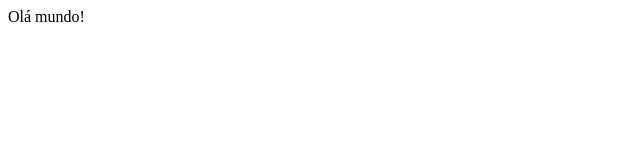
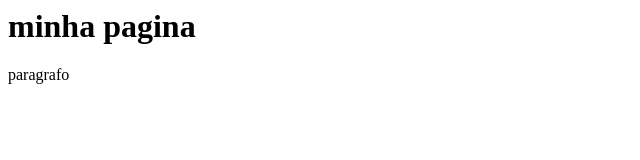
Before and after one commit to BrunoACV/Niclae.github.io, a plain HTML site: page index.html in a window 1280 px wide. Shown: the whole page, without its empty margins (0-640 px from the left). Drawn offline with Linux system fonts and the light colour scheme.

Commit message:
Update index.html

```diff
--- a/index.html
+++ b/index.html
@@ -2,10 +2,14 @@
 
 <head>
 
+  <title> titulo </title>
+
 </head>
 
 <body>
+  <h1>minha pagina </h1>
+    <p> paragrafo </p>
+</body>
 
-Olá mundo!
 
 </html>
```
